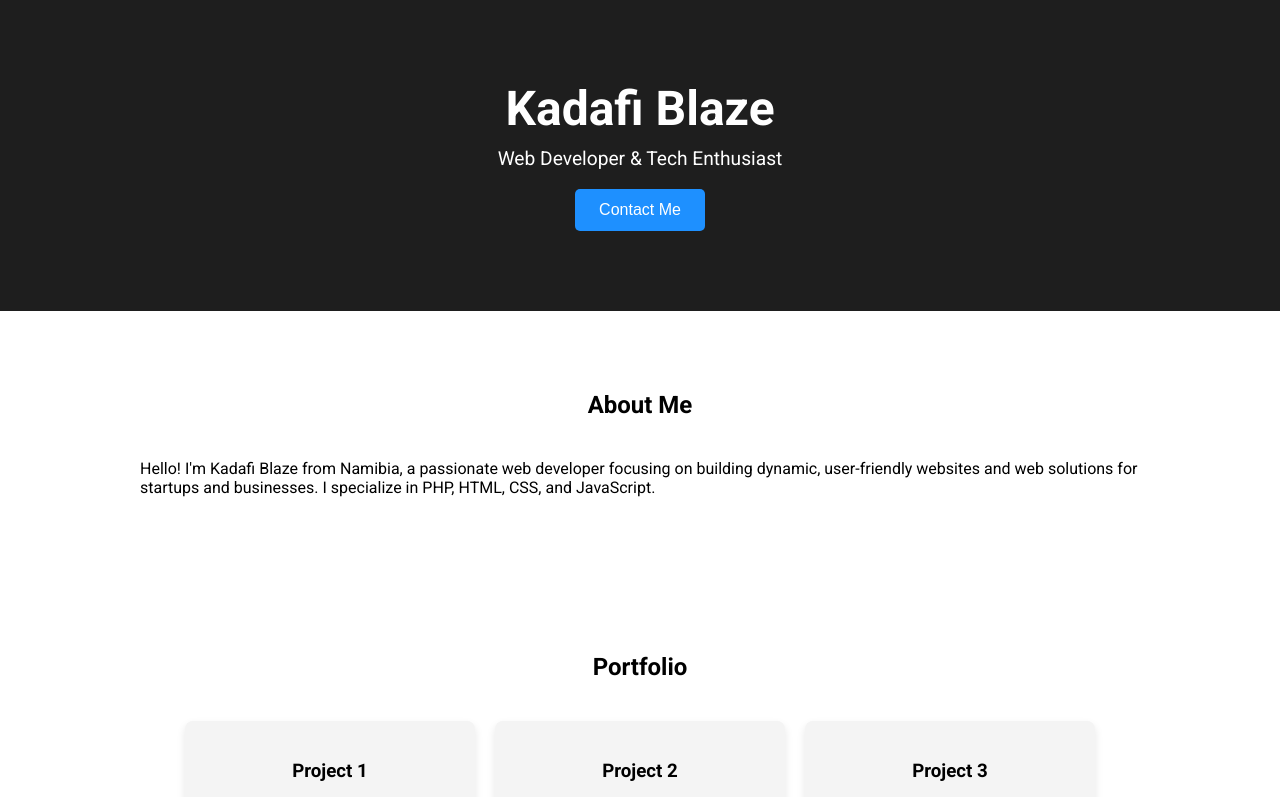
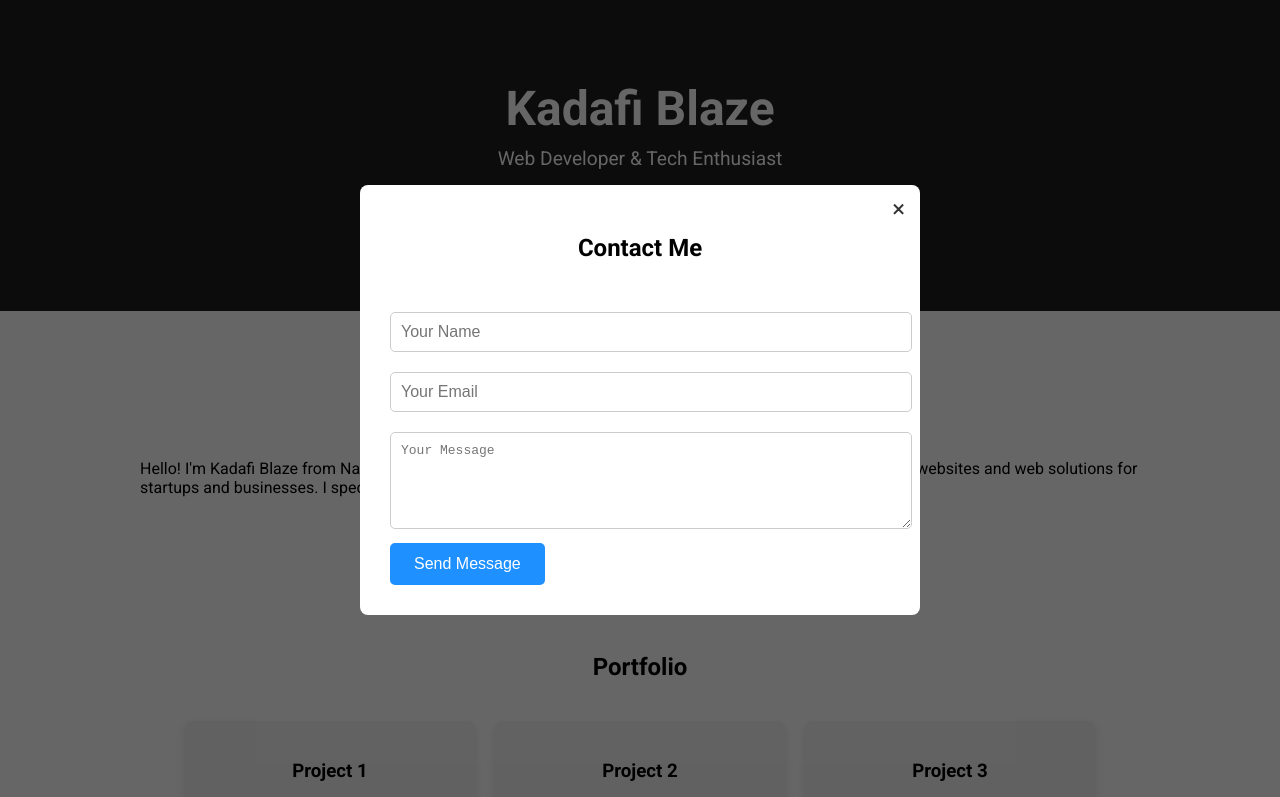
Before and after one commit to KingDafie/portfolio, a plain HTML site: page my_portfolio/index.html in a window 1280 px wide. Both pictures are taken after a click on the button "Contact Me". Shown: the top 797 px of the page. Drawn offline with Linux system fonts and the light colour scheme.

Commit message:
Fixed form modal

```diff
--- a/my_portfolio/index.html
+++ b/my_portfolio/index.html
@@ -251,10 +251,16 @@
       const span = document.getElementsByClassName('close')[0];
 
       // Open modal
-      btn.onclick = () => modal.classList.add('show'), modal.style.display = 'flex';
+      btn.onclick = () => {
+        modal.classList.add('show');
+        modal.style.display = 'flex';
+      }
 
       // Close modal
-      span.onclick = () => modal.classList.remove('show'), setTimeout(() => modal.style.display = 'none', 300);
+      span.onclick = () => {
+        modal.classList.remove('show');
+        setTimeout(() => modal.style.display = 'none', 300);
+      }
 
       // Close when clicking outside
       window.onclick = (e) => {
```
